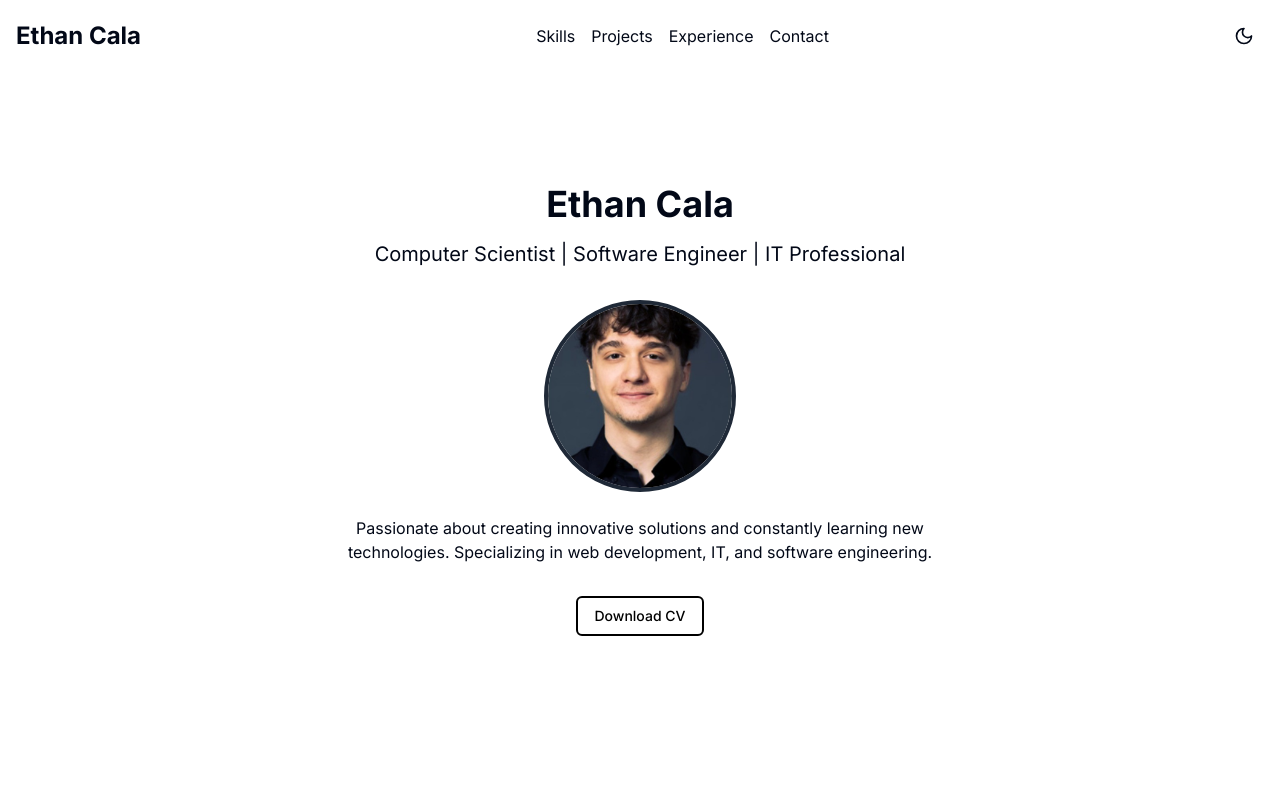
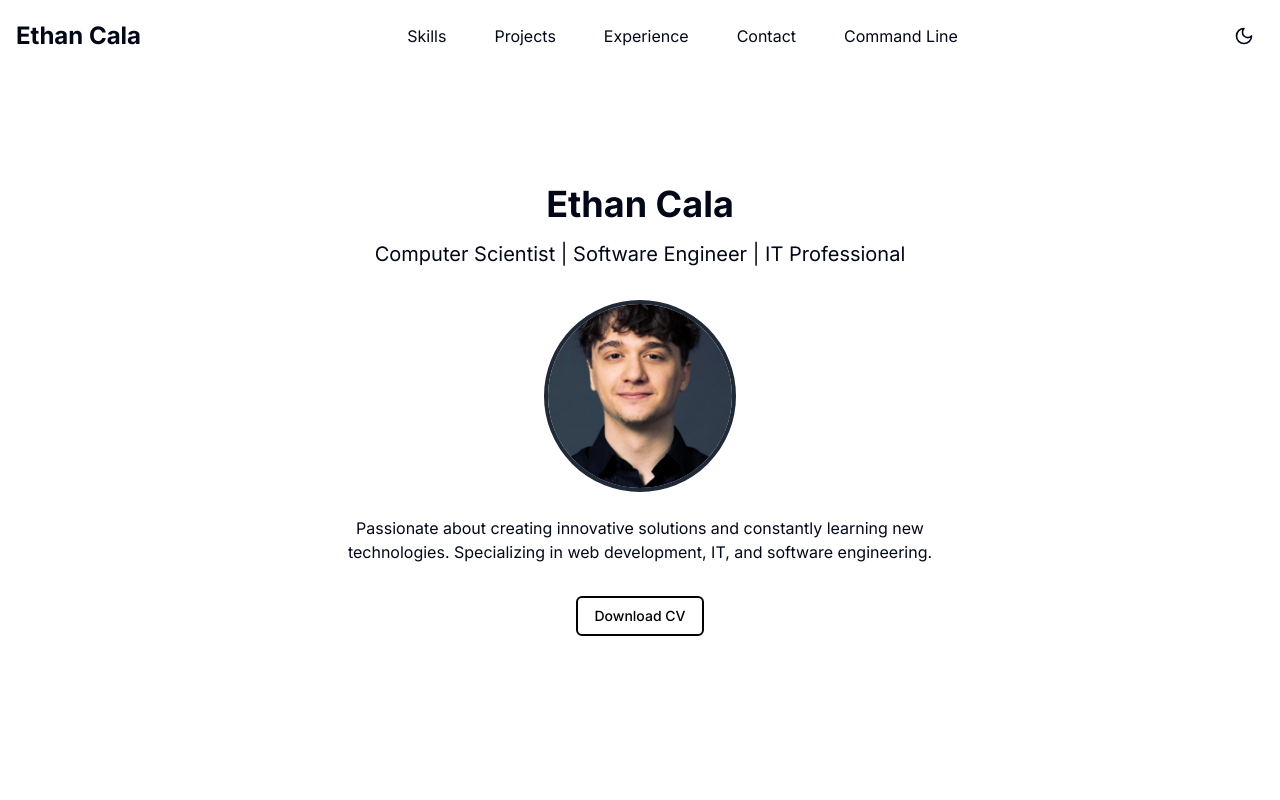
Before and after one commit to ethancala/PersonalWebsite, a Next.js app: page / in a window 1280 px wide. Shown: the top 800 px of the page. Built offline with nearby package versions, Linux system fonts and the light colour scheme.

Commit message:
improved UI interaction

```diff
--- a/app/components/NavBar.tsx
+++ b/app/components/NavBar.tsx
@@ -17,10 +17,11 @@ export default function Navbar() {
           Ethan Cala
         </Link>
         <div className="hidden md:flex space-x-4">
-          <Link href="#skills" className="hover:text-primary">Skills</Link>
-          <Link href="#projects" className="hover:text-primary">Projects</Link>
-          <Link href="#experience" className="hover:text-primary">Experience</Link>
-          <Link href="#contact" className="hover:text-primary">Contact</Link>
+          <Link href="#skills" className="block px-4 py-2 hover:bg-accent">Skills</Link>
+          <Link href="#projects" className="block px-4 py-2 hover:bg-accent">Projects</Link>
+          <Link href="#experience" className="block px-4 py-2 hover:bg-accent">Experience</Link>
+          <Link href="#contact" className="block px-4 py-2 hover:bg-accent">Contact</Link>
+          <Link href="#CMLVersion" className="block px-4 py-2 hover:bg-accent">Command Line</Link>
         </div>
         <div className="flex items-center space-x-2">
           <Button
@@ -45,6 +46,7 @@ export default function Navbar() {
           <Link href="#projects" className="block px-4 py-2 hover:bg-accent">Projects</Link>
           <Link href="#experience" className="block px-4 py-2 hover:bg-accent">Experience</Link>
           <Link href="#contact" className="block px-4 py-2 hover:bg-accent">Contact</Link>
+          <Link href="#CMLVersion" className="block px-4 py-2 hover:bg-accent">Command Line</Link>
         </div>
       )}
     </nav>
--- a/app/components/Skills.tsx
+++ b/app/components/Skills.tsx
@@ -12,7 +12,7 @@ export default function Skills() {
   return (
     <section id="skills" className="py-20">
       <h2 className="text-3xl font-bold mb-8 text-center">Skills</h2>
-      <div className="grid grid-cols-2 md:grid-cols-3 lg:grid-cols-4 gap-4">
+      <div className="grid grid-cols-2 md:grid-cols-3 lg:grid-cols-4 gap-4 ">
         {skills.map((skill, index) => (
           <motion.div
             key={skill}
@@ -20,7 +20,7 @@ export default function Skills() {
             animate={{ opacity: 1, y: 0 }}
             transition={{ duration: 0.5, delay: index * 0.1 }}
           >
-            <Card>
+            <Card className="transition-transform duration-300 ease-in-out relative hover:translate-y-[-10px] hover:shadow-lg ">
               <CardContent className="flex items-center justify-center p-4">
                 <span>{skill}</span>
               </CardContent>
```
